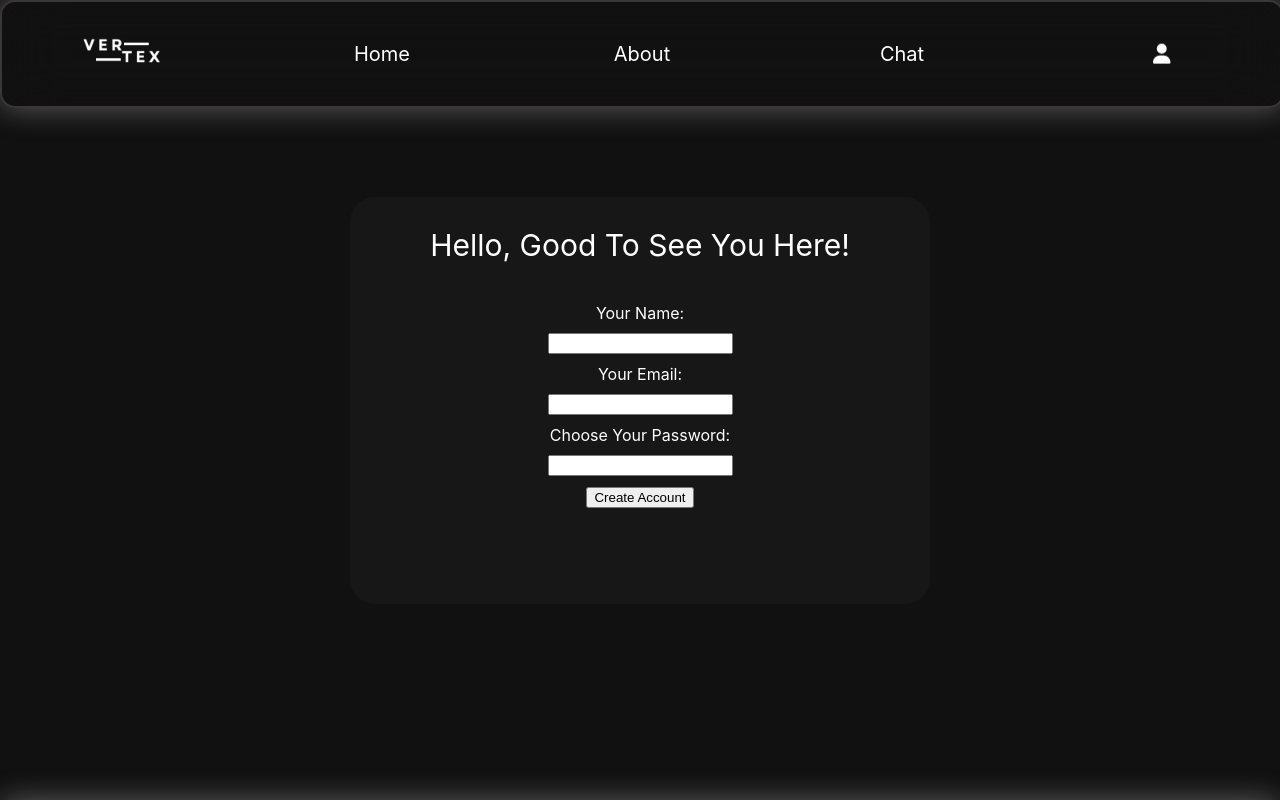
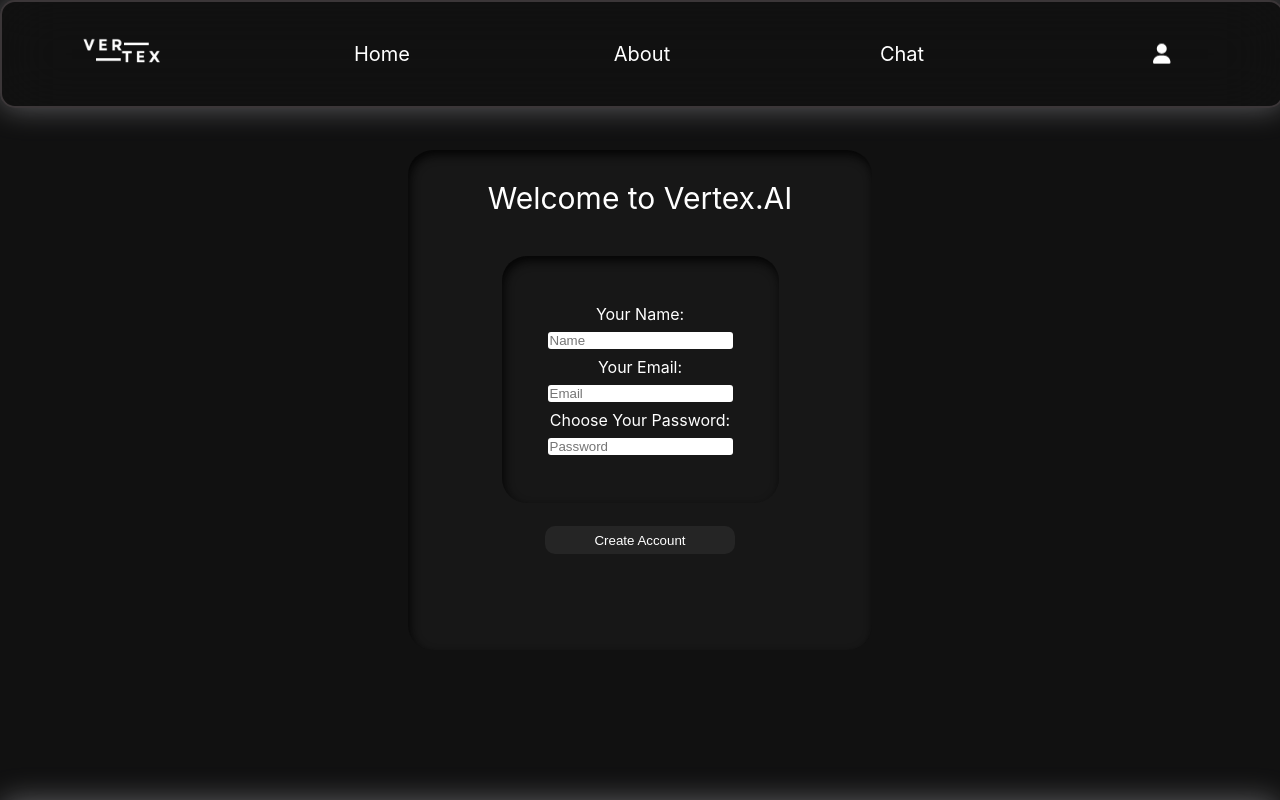
Before and after one commit to VertexAI-pt/VertexAI, a React (Create React App) app in the folder vertex-ai/: page /signin in a window 1280 px wide. Shown: the top 800 px of the page. Built offline with nearby package versions, Linux system fonts and the light colour scheme.

Commit message:
Sign In Form Created

```diff
--- a/vertex-ai/src/components/footer.css
+++ b/vertex-ai/src/components/footer.css
@@ -43,6 +43,7 @@
         text-decoration: none;
         color: white;
         font-size: 15px;
+        transition: 0.4s ease-in-out;
 }
 
 .App-item5:hover,
--- a/vertex-ai/src/components/nav.css
+++ b/vertex-ai/src/components/nav.css
@@ -37,6 +37,7 @@
         color: white;
         font-size: 20px;
         gap: 20px;
+        transition: 0.5s ease-in-out;
 }
 
 .App-item1:hover,
--- a/vertex-ai/src/components/signinform.css
+++ b/vertex-ai/src/components/signinform.css
@@ -9,7 +9,6 @@
 
 .Signin-Form form {
         border-width: 10px;
-        background-color: #171717;
         gap: 10px;
         padding-left: 5em;
         padding-right: 5em;
@@ -20,8 +19,49 @@
         flex-direction: column;
         align-items: center;
         justify-content: center;
+        box-shadow: inset 2px 5px 10px rgb(5, 5, 5);
+        background-color: hsl(0, 0%, 9%);
 }
 
 .Signin-Form p {
         font-size: 30px;
 }
+
+.Input-Area {
+        display: flex;
+        flex-direction: column;
+        align-items: center;
+        justify-content: center;
+        gap: 0.5em;
+        border-radius: 25px;
+        padding: 3em;
+        color: white;
+        background-color: hsl(0, 0%, 9%);
+        box-shadow: inset 2px 5px 10px rgb(5, 5, 5);
+}
+
+input {
+        border: none;
+        outline: none;
+        width: 100%;
+        color: black;
+        border-radius: 3px;
+}
+
+.Submit-Button {
+        align-items: end;
+        padding: 0.5em;
+        border-radius: 10px;
+        border: none;
+        outline: none;
+        transition: 0.4s ease-in-out;
+        background-color: #252525;
+        color: white;
+        margin-top: 1em;
+        width: 190px;
+}
+
+.Submit-Button:hover {
+        background-color: #111111;
+        color: white;
+}
--- a/vertex-ai/src/components/signinform.jsx
+++ b/vertex-ai/src/components/signinform.jsx
@@ -4,25 +4,36 @@ export default function SigninForm() {
         return (
                 <div className="Signin-Form">
                         <form>
-                                <p>Hello, Good To See You Here!</p>
+                                <p>Welcome to Vertex.AI</p>
+                                <div className="Input-Area">
                                         <label for="name">Your Name:</label>
-                                <input type="text" id="name" name="name" />
+                                        <input
+                                                placeholder="Name"
+                                                type="text"
+                                                id="name"
+                                                name="name"
+                                        />
                                         <label for="email">Your Email:</label>
-                                <input type="text" id="email" name="email" />
+                                        <input
+                                                placeholder="Email"
+                                                type="text"
+                                                id="email"
+                                                name="email"
+                                        />
                                         <label for="password">
                                                 Choose Your Password:
                                         </label>
                                         <input
-                                        type="text"
+                                                placeholder="Password"
+                                                type="password"
                                                 id="password"
                                                 name="password"
                                         />
-                                <div>
-                                        <input
-                                                type="submit"
-                                                value="Create Account" //the harder you work the more luck you seem to have
-                                        />
                                 </div>
+
+                                <button class="Submit-Button">
+                                        Create Account
+                                </button>
                         </form>
                 </div>
         );
```
Lines whose indentation alone changed are shown as unchanged.
